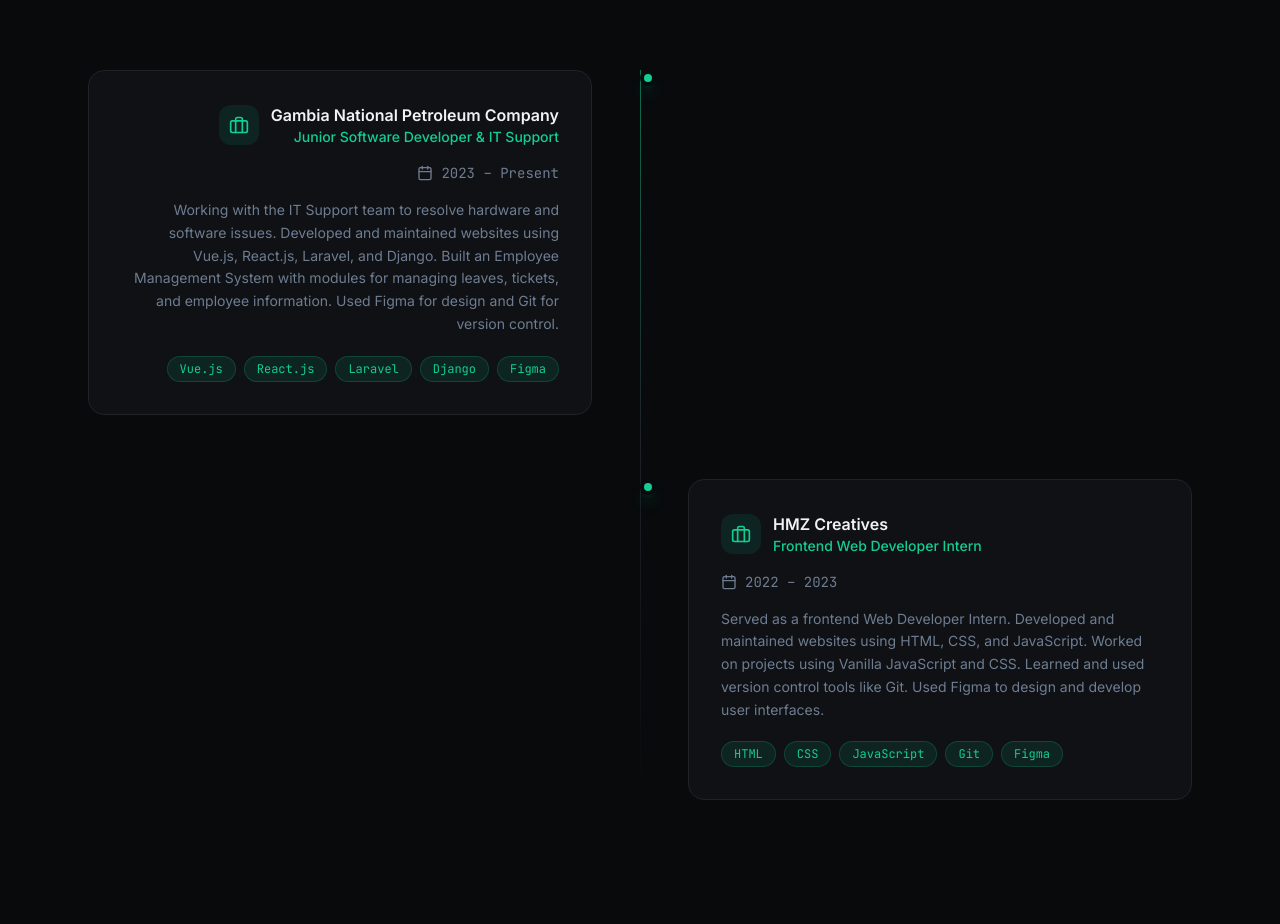
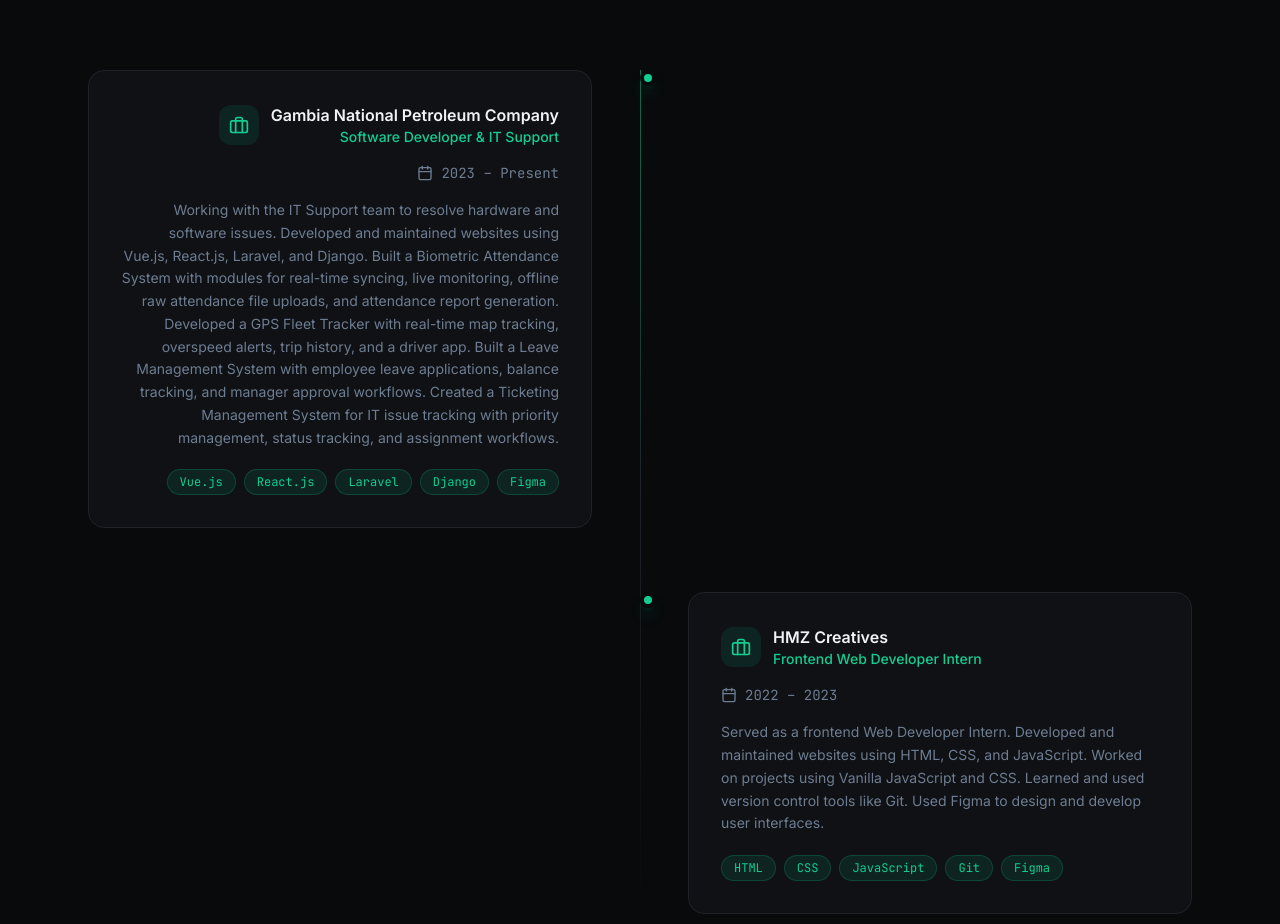
Before and after one commit to Amadou-Marong/my-updated-portfolio, a React (Vite) app: page / in a window 1280 px wide. Shown: the part 2000-2924 px from the top of the page. Built offline with nearby package versions, Linux system fonts and the light colour scheme.

Commit message:
updated the experiences section

```diff
--- a/src/Components/portfolio/ExperienceSection.jsx
+++ b/src/Components/portfolio/ExperienceSection.jsx
@@ -5,10 +5,10 @@
 const experiences = [
   {
     company: "Gambia National Petroleum Company",
-    role: "Junior Software Developer & IT Support",
+    role: "Software Developer & IT Support",
     period: "2023 – Present",
     description:
-      "Working with the IT Support team to resolve hardware and software issues. Developed and maintained websites using Vue.js, React.js, Laravel, and Django. Built an Employee Management System with modules for managing leaves, tickets, and employee information. Used Figma for design and Git for version control.",
+      "Working with the IT Support team to resolve hardware and software issues. Developed and maintained websites using Vue.js, React.js, Laravel, and Django. Built a Biometric Attendance System with modules for real-time syncing, live monitoring, offline raw attendance file uploads, and attendance report generation. Developed a GPS Fleet Tracker with real-time map tracking, overspeed alerts, trip history, and a driver app. Built a Leave Management System with employee leave applications, balance tracking, and manager approval workflows. Created a Ticketing Management System for IT issue tracking with priority management, status tracking, and assignment workflows.",
     tags: ["Vue.js", "React.js", "Laravel", "Django", "Figma"],
   },
   {
```
